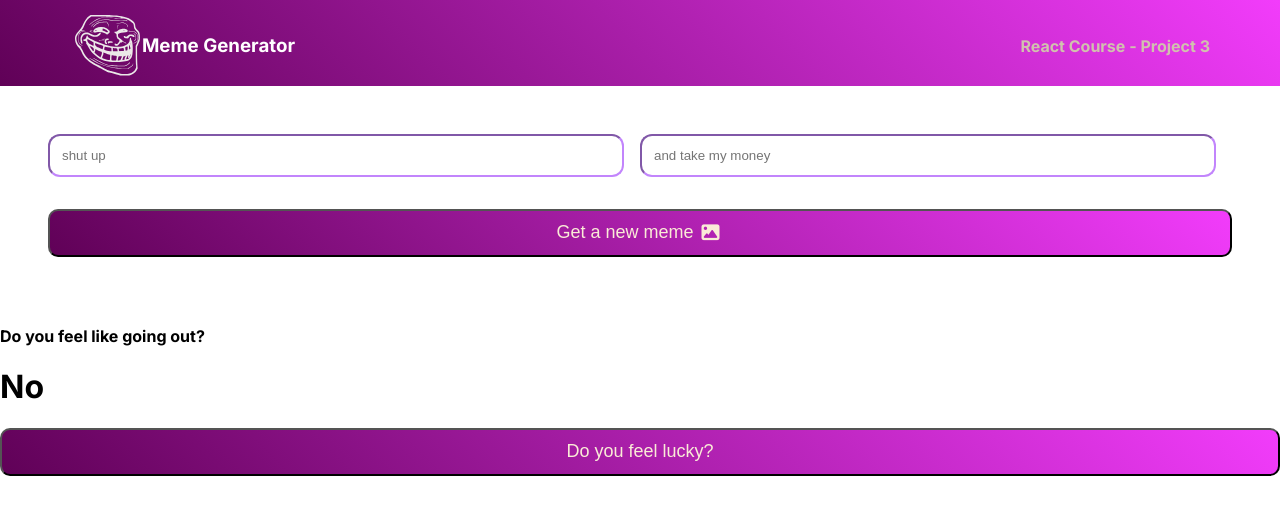
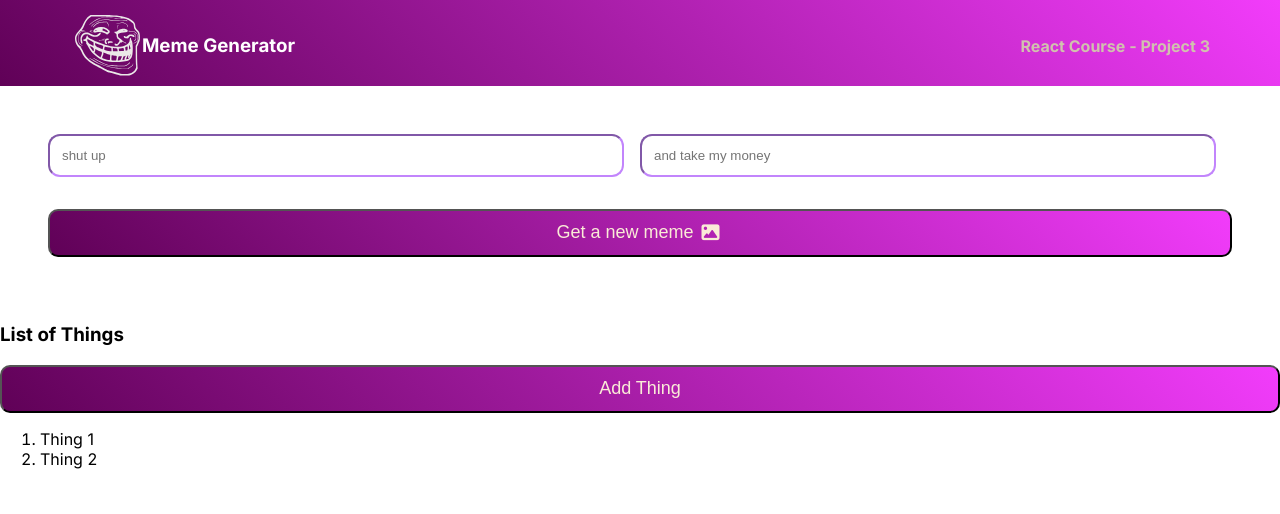
Before and after one commit to brandonfelty/react_tutorial, a React (Create React App) app: page /meme_gen in a window 1280 px wide. Shown: the top 514 px of the page. Built offline with nearby package versions, Linux system fonts and the light colour scheme.

Commit message:
complete thing list challenge

```diff
--- a/src/pages/MemeGenerator.jsx
+++ b/src/pages/MemeGenerator.jsx
@@ -4,7 +4,11 @@ import Meme from '../components/Meme';
 import './MemeGenerator.css';
 
 const MemeGenerator = () => {
-  const [isGoingOut, setIsGoingOut] = useState(false);
+  const [thingList, setThingList] = useState(['Thing 1', 'Thing 2']);
+  const addThing = () => {
+    setThingList(prevList => [...prevList, `Thing ${thingList.length + 1}`])
+  };
+
   return (
     <div className='meme--page'>
       <NavBar
@@ -13,9 +17,13 @@ const MemeGenerator = () => {
         pic='meme-logo'
       />
       <Meme />
-      <h4>    Do you feel like going out?</h4>
-      <h1>  { isGoingOut ? 'Yes' : 'No' }</h1>
-      <button onClick={() => setIsGoingOut(prev => !prev)}> Do you feel lucky? </button>
+      <h3>  List of Things</h3>
+      <button onClick={addThing}> Add Thing</button>
+      <ol>
+        {thingList.map(thing => (
+          <li> {thing}</li>
+        ))}
+      </ol>
     </div>
   )
 };
```
